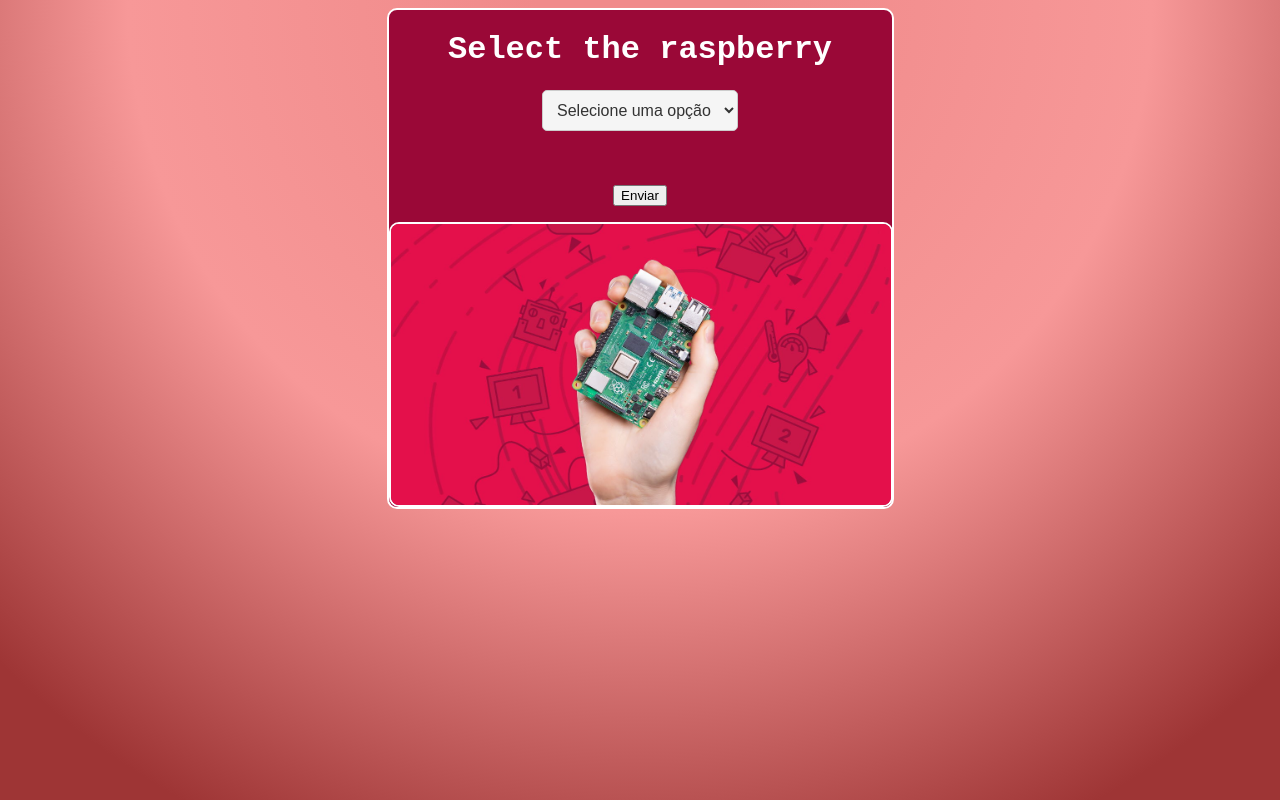
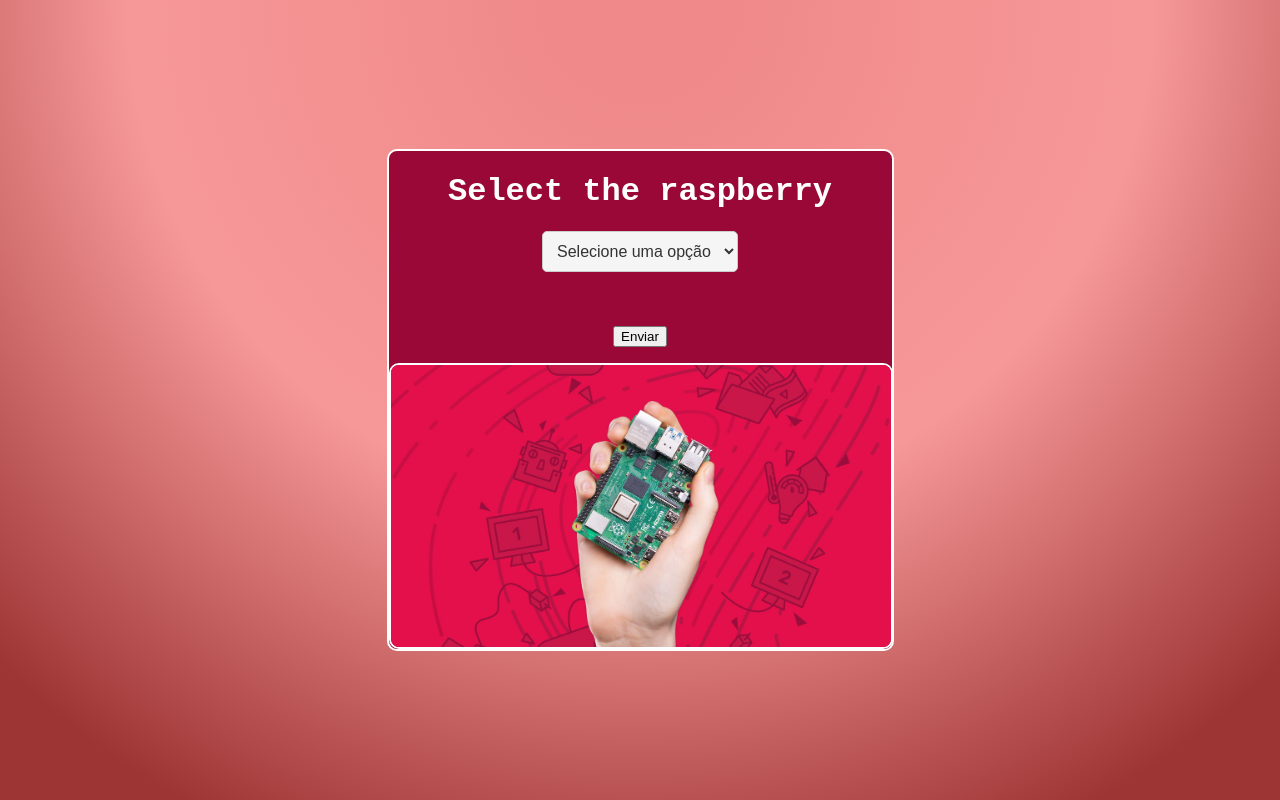
Before and after one commit to AlexandreAANP/IOT, a Django app: page /minha-pagina/ in a window 1280 px wide. Run offline with Django 4.2, Linux system fonts and the light colour scheme.

Commit message:
so para ficar no centro

```diff
--- a/WebClient/webClient/app/static/css/style.css
+++ b/WebClient/webClient/app/static/css/style.css
@@ -4,16 +4,22 @@
   background-size: cover;
   font-family: 'Courier New', Courier, monospace;
   color: white;
+  justify-content: center; /* Horizontally center */
+  align-items: center;
+  display: flex;
 }
 .container {
   background-color: rgb(154 8 55);
   width: 503px;
+
   margin-left: auto;
   margin-right: auto;
   text-align: center;
   border: 2px solid rgb(255, 255, 255);
   border-radius: 10px;
   align-items: center;
+  justify-content: center;
+
 }
 
 /* static/css/style.css */
```
